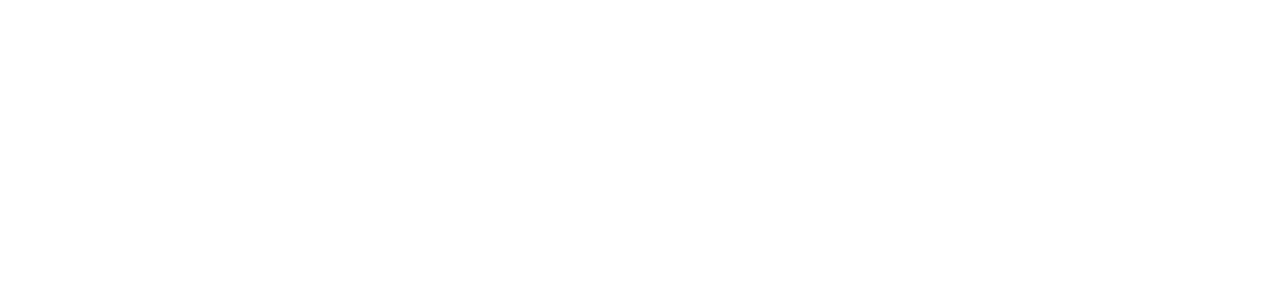
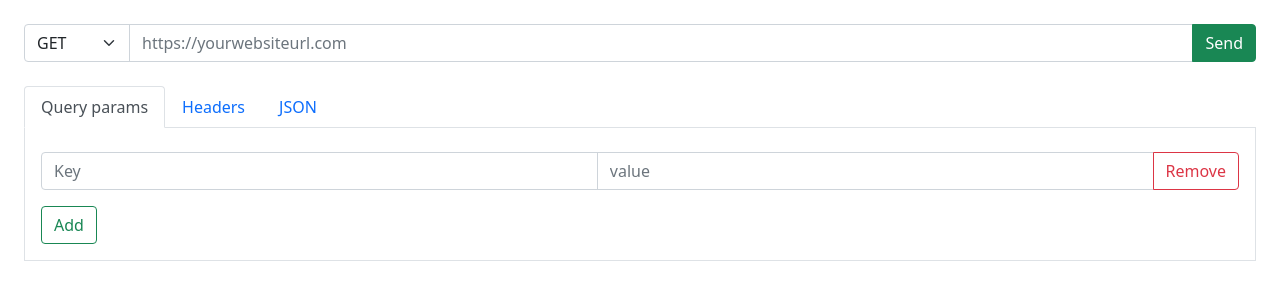
Before and after one commit to Ashwin901/postman-clone, a website built with Vite: page index.html in a window 1280 px wide. Built offline with nearby package versions, Linux system fonts and the light colour scheme.

Commit message:
ui and js for adding new params and headers

```diff
--- a/index.html
+++ b/index.html
@@ -1,15 +1,68 @@
 <!DOCTYPE html>
 <html lang="en">
-  <head>
+
+<head>
     <meta charset="UTF-8" />
     <meta http-equiv="X-UA-Compatible" content="IE=edge" />
     <meta name="viewport" content="width=device-width, initial-scale=1.0" />
     <title>Postman-Clone</title>
     <script src="script.js" type="module"></script>
-  </head>
-  <body>
+</head>
+
+<body>
     <div class="p-4">
+        <form>
+            <div class="input-group mb-4">
+                <select class="form-select flex-grow-0 w-auto">
+                    <option value="GET" selected>GET</option>
+                    <option value="POST">POST</option>
+                    <option value="PUT">PUT</option>
+                    <option value="PATCH">PATCH</option>
+                    <option value="DELETE">DELETE</option>
+                </select>
+                <input type="text" class="form-control" placeholder="https://yourwebsiteurl.com" />
+                <button type="submit" class="btn btn-success btn-large">Send</button>
+            </div>
 
+            <ul class="nav nav-tabs" role="tablist">
+                <li class="nav-item" role="presentation">
+                    <button type="button" role="tab" class="nav-link active" id="query-tab" data-bs-toggle="tab"
+                        data-bs-target="#query-params" aria-selected="true">Query params</button>
+                </li>
+                <li class="nav-item" role="presentation">
+                    <button type="button" role="tab" class="nav-link" id="request-headers-tab" data-bs-toggle="tab"
+                        data-bs-target="#request-headers" aria-selected="true">Headers</button>
+                </li>
+                <li class="nav-item" role="presentation">
+                    <button type="button" role="tab" class="nav-link" id="json-tab" data-bs-toggle="tab"
+                        data-bs-target="#json" aria-selected="true">JSON</button>
+                </li>
+            </ul>
+
+            <div class="tab-content p-3 border-top-0 border">
+                <div class="tab-pane fade show active" id="query-params" role="tabpanel">
+                    <div data-query-params>
+                    </div>
+                    <button type="button" data-add-query-param-btn class="mt-2 btn btn-outline-success">Add</button>
+                </div>
+                <div class="tab-pane fade show" id="request-headers" role="tabpanel">
+                    <div data-request-headers></div>
+                    <button type="button" data-add-request-header-btn class="mt-2 btn btn-outline-success">Add</button>
+                </div>
+                <div class="tab-pane fade show" id="json" role="tabpanel">
+                    <div class="json-request-body" class="overflow-auto" style="max-height: 200px;"></div>
+                </div>
+            </div>
+        </form>
     </div>
-  </body>
+
+    <template data-key-value-template>
+        <div class="input-group my-2" data-key-value-pair>
+            <input type="text" data-key class="form-control" placeholder="Key">
+            <input type="text" data-value class="form-control" placeholder="value">
+            <button type="button" data-remove-btn class="btn btn-outline-danger">Remove</button>
+        </div>
+    </template>
+</body>
+
 </html>
--- a/script.js
+++ b/script.js
@@ -1,2 +1,44 @@
 import 'bootstrap'
 import 'bootstrap/dist/css/bootstrap.min.css'
+
+const queryParamsDiv = document.querySelector("[data-query-params]");
+const requestParamsDiv = document.querySelector("[data-request-headers]");
+const template = document.querySelector("[data-key-value-template]");
+const addQueryParamButton = document.querySelector("[data-add-query-param-btn]");
+const addRequestHeaderButton = document.querySelector("[data-add-request-header-btn]");
+
+queryParamsDiv.append(createNewQueryParam());
+requestParamsDiv.append(createNewRequestHeader());
+
+// default key-value pair for query param
+function createNewQueryParam() {
+    const newQueryParam = template.content.cloneNode(true);
+
+    const removeButton = newQueryParam.querySelector("[data-remove-btn]");
+    removeButton.addEventListener("click", (e) => {
+        e.target.closest("[data-key-value-pair]").remove();
+    });
+    return newQueryParam;
+}
+
+// default key-value pair for request header
+function createNewRequestHeader() {
+    const newRequestHeader = template.content.cloneNode(true);
+
+    const removeButton = newRequestHeader.querySelector("[data-remove-btn]");
+    removeButton.addEventListener("click", (e) => {
+        e.target.closest("[data-key-value-pair]").remove();
+    });
+
+    return newRequestHeader;
+}
+
+// add new query params
+addQueryParamButton.addEventListener('click', (e) => {
+    queryParamsDiv.append(createNewQueryParam());
+})
+
+// add new request header
+addRequestHeaderButton.addEventListener('click', (e) => {
+    requestParamsDiv.append(createNewRequestHeader());
+})
```
